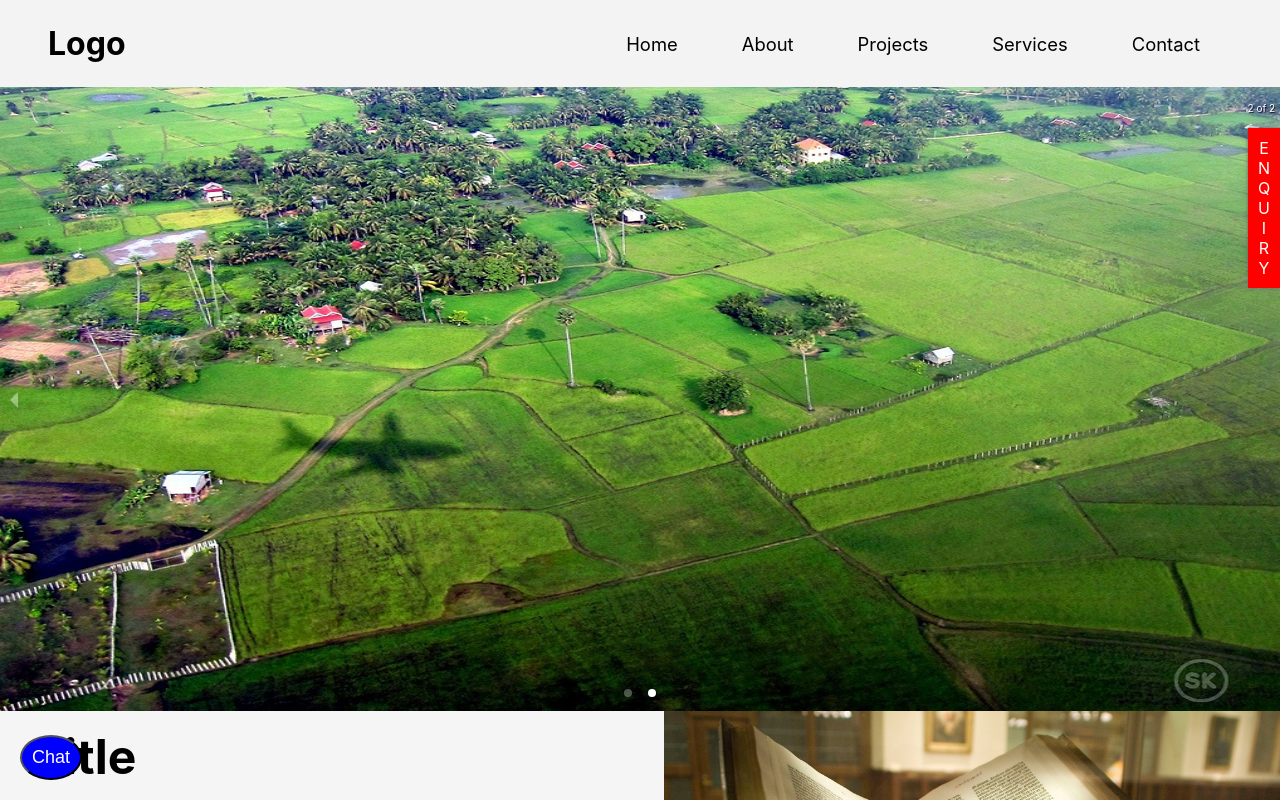
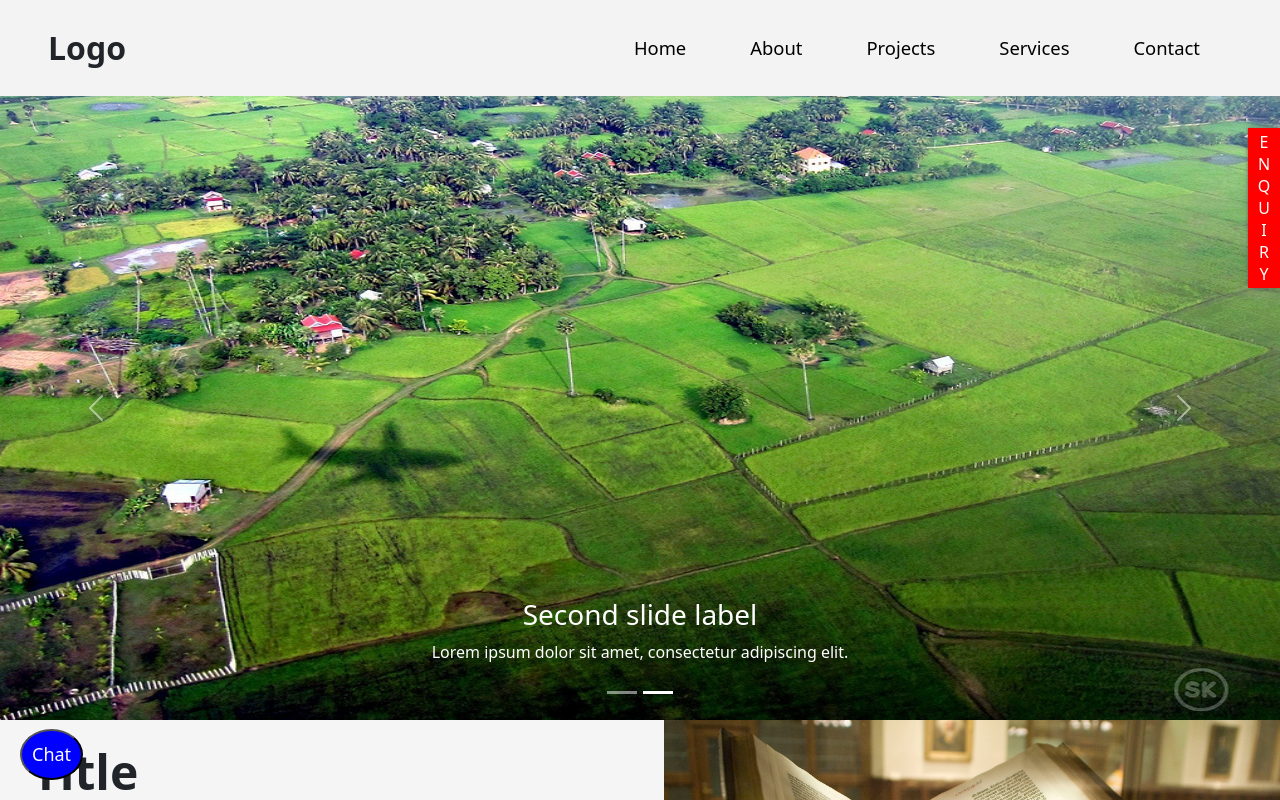
Before and after one commit to SamMathelete/mycityodisha, a Next.js app: page / in a window 1280 px wide. Shown: the top 800 px of the page. Built offline with nearby package versions, Linux system fonts and the light colour scheme.

Commit message:
improved carousel

```diff
--- a/components/UI/Header.module.css
+++ b/components/UI/Header.module.css
@@ -7,7 +7,6 @@
   padding-top: 1.5rem;
   padding-bottom: 1.5rem;
   background-color: #f3f3f3;
-  z-index: 1;
 }
 
 .logo {
@@ -48,7 +47,6 @@
 }
 
 .dropdown {
-  z-index: 1;
   position: absolute;
   top: 100%;
   padding-top: 1.5rem;
--- a/components/UI/MainCarousel.module.css
+++ /dev/null
@@ -1,18 +0,0 @@
-.container {
-  z-index: 0;
-  width: 100%;
-  top: 0px; /* set top and left 0 */
-  left: 0px;
-}
-
-.main-carousel {
-  height: 100%;
-}
-
-.main-carousel__image {
-  position: absolute;
-  top: 0;
-  left: 0;
-  opacity: 1;
-  transition: opacity 1s ease-in-out;
-}
--- a/components/UI/MainCarousel.tsx
+++ /dev/null
@@ -1,34 +0,0 @@
-import Image from "next/image";
-import React from "react";
-import { Carousel } from "react-responsive-carousel";
-import img1 from "../../assets/images/1.jpg";
-import img2 from "../../assets/images/2.jpg";
-import "react-responsive-carousel/lib/styles/carousel.min.css";
-import styles from "./MainCarousel.module.css";
-
-const MainCarousel = () => {
-  return (
-    <div className={styles["container"]}>
-      <Carousel
-        autoPlay
-        className={styles["main-carousel"]}
-        showThumbs={false}
-        showArrows={true}
-        showIndicators={true}
-      >
-        <div>
-          <Image
-            className={styles["main-carousel__image"]}
-            alt="demo"
-            src={img1}
-          />
-        </div>
-        <div>
-          <Image src={img2} alt="demo" />
-        </div>
-      </Carousel>
-    </div>
-  );
-};
-
-export default MainCarousel;
--- /dev/null
+++ b/components/UI/MyCarousel.module.css
@@ -0,0 +1,4 @@
+.carousel-image {
+  width: 100%;
+  object-fit: stretch;
+}
--- /dev/null
+++ b/components/UI/MyCarousel.tsx
@@ -0,0 +1,28 @@
+import Carousel from "react-bootstrap/Carousel";
+import img1 from "../../assets/images/1.jpg";
+import img2 from "../../assets/images/2.jpg";
+import Image from "next/image";
+import styles from "./MyCarousel.module.css";
+
+const MyCarousel = () => {
+  return (
+    <Carousel fade>
+      <Carousel.Item>
+        <Image className={styles["carousel-image"]} src={img1} alt="demo1" />
+        <Carousel.Caption>
+          <h3>First slide label</h3>
+          <p>Nulla vitae elit libero, a pharetra augue mollis interdum.</p>
+        </Carousel.Caption>
+      </Carousel.Item>
+      <Carousel.Item>
+        <Image className={styles["carousel-image"]} src={img2} alt="demo2" />
+        <Carousel.Caption>
+          <h3>Second slide label</h3>
+          <p>Lorem ipsum dolor sit amet, consectetur adipiscing elit.</p>
+        </Carousel.Caption>
+      </Carousel.Item>
+    </Carousel>
+  );
+};
+
+export default MyCarousel;
--- a/components/UI/WallText.module.css
+++ b/components/UI/WallText.module.css
@@ -2,7 +2,6 @@
   display: flex;
   width: 100%;
   height: 20rem;
-  background-size: cover;
   justify-content: center;
   align-items: center;
 }
--- a/package.json
+++ b/package.json
@@ -13,11 +13,13 @@
     "@types/node": "18.11.18",
     "@types/react": "18.0.27",
     "@types/react-dom": "18.0.10",
+    "bootstrap": "^5.2.3",
     "eslint": "8.32.0",
     "eslint-config-next": "13.1.5",
     "framer-motion": "^8.5.2",
     "next": "13.1.5",
     "react": "18.2.0",
+    "react-bootstrap": "^2.7.0",
     "react-dom": "18.2.0",
     "react-responsive-carousel": "^3.2.23",
     "typescript": "4.9.4"
--- a/pages/Home.module.css
+++ b/pages/Home.module.css
@@ -1,3 +1,11 @@
+.carousel-container {
+  width: 100%;
+  height: 39rem;
+  position: relative;
+  z-index: 0;
+  overflow: hidden;
+}
+
 .mainContainer {
   display: flex;
   flex-direction: column;
--- a/pages/index.tsx
+++ b/pages/index.tsx
@@ -1,14 +1,17 @@
 import Layout from "../components/UI/Layout";
-import MainCarousel from "../components/UI/MainCarousel";
+import MyCarousel from "../components/UI/MyCarousel";
 import TextImageLeft from "../components/UI/TextImageLeft";
 import TextImageRight from "../components/UI/TextImageRight";
 import styles from "./Home.module.css";
+import "bootstrap/dist/css/bootstrap.min.css";
 
 const Home = () => {
   return (
     <Layout>
       <div className={styles.mainContainer}>
-        <MainCarousel />
+        <div className={styles["carousel-container"]}>
+          <MyCarousel />
+        </div>
         <TextImageRight />
         <TextImageLeft />
       </div>
```
Also changed, not shown: components/UI/WallText.tsx (+7 -1 lines), 1 other file (tests, documents, lock files or other folders).
